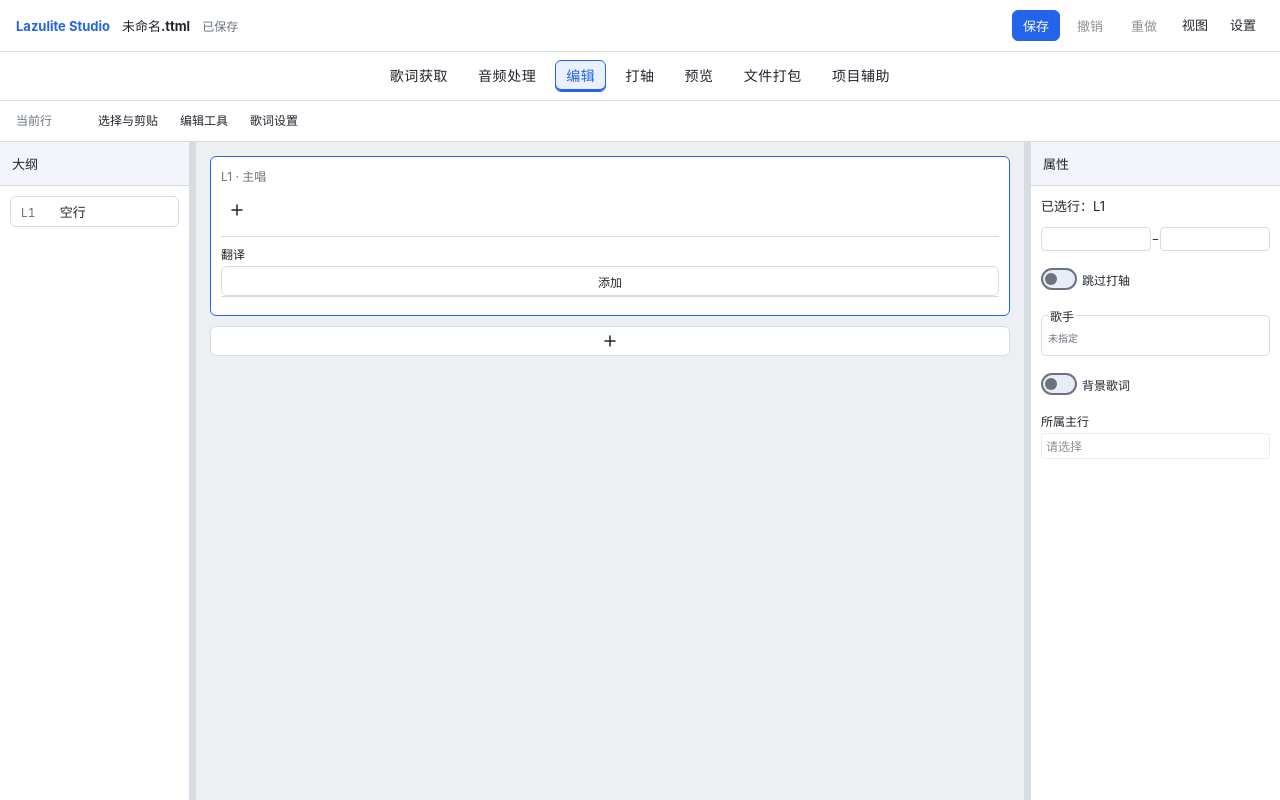
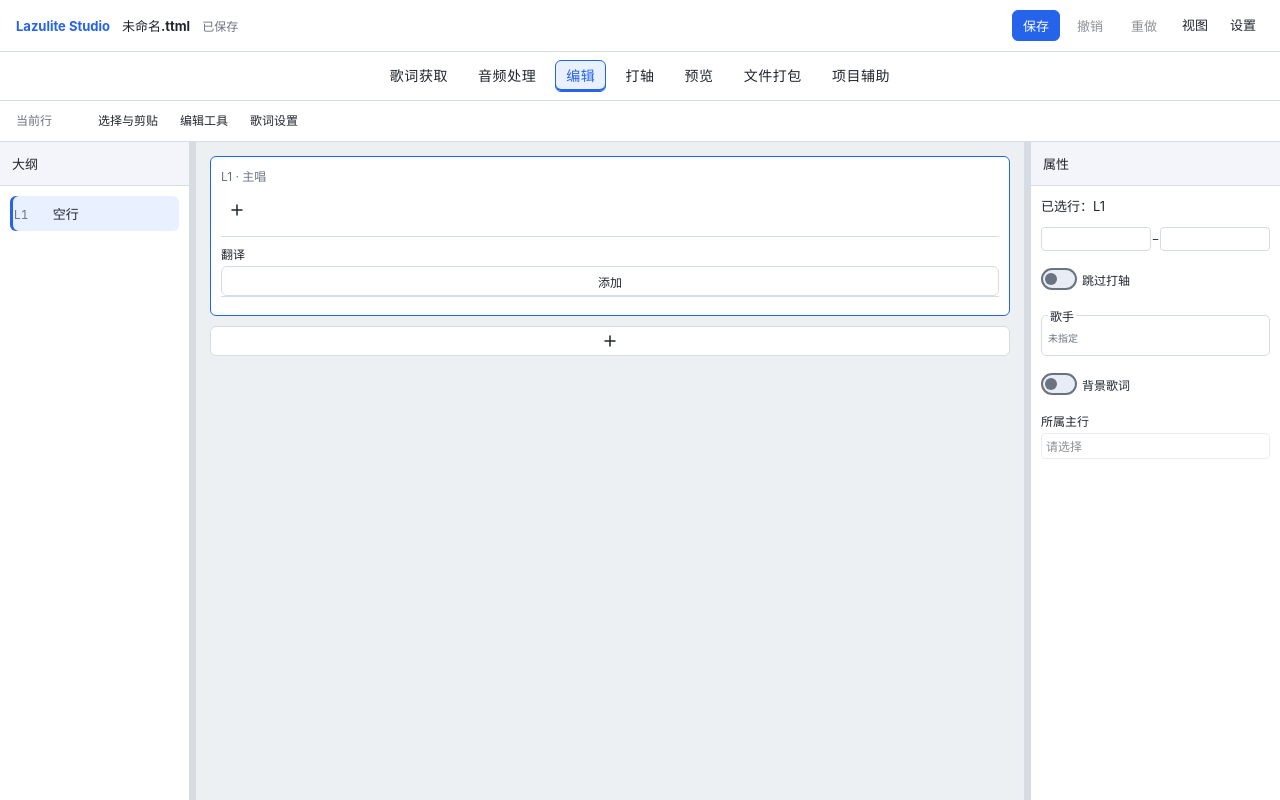
Before and after one commit to zet-wu/Lazulite-studio, a React (Vite) app in the folder frontend/: page /editor in a window 1280 px wide. Built offline with nearby package versions, Linux system fonts and the light colour scheme; what opencc-js would draw is missing.

Commit message:
明确大纲多选状态并移除行边框

```diff
--- a/frontend/src/features/editor/OutlineRow.tsx
+++ b/frontend/src/features/editor/OutlineRow.tsx
@@ -5,7 +5,7 @@ import styles from './semantic-editor.module.css';
 // Outline clicks are delegated by the pane; unchanged rows keep their rendered content.
 export const OutlineRow = memo(function OutlineRow({ line, ordinal, selected, placeholder }: { line: LyricLine; ordinal: number | undefined; selected: boolean; placeholder?: boolean }) {
   return <div className={styles.outlineRow} data-line-id={line.id} data-drag-placeholder={placeholder ? '' : undefined}>
-    <button data-role="secondary" data-outline-drag className={selected ? styles.selected : ''}>
+    <button data-role="secondary" data-outline-drag aria-pressed={selected} className={selected ? styles.selected : ''}>
       <span className={styles.outlineNumber}>L{ordinal}</span><span className={styles.outlineText}>{line.backgroundOf && <small>背景 </small>}{lineText(line) || '空行'}</span>
     </button>
   </div>;
--- a/frontend/src/features/editor/semantic-editor.module.css
+++ b/frontend/src/features/editor/semantic-editor.module.css
@@ -25,8 +25,8 @@
 .inspector { border-right: 0; border-left: 1px solid var(--line); }
 .outline h2, .inspector h2 { flex: none; font-size: 13px; margin: 0; padding: 12px; border-bottom: 1px solid var(--line); background: var(--surface-container); }
 .outlineRow { display: flex; align-items: flex-start; height: 32px; }
-.outlineRow > button { flex: 1; min-width: 0; text-align: left; border: 0; background: transparent; color: var(--ink); padding: 8px 4px; overflow-wrap: anywhere; }
-.outlineRow > button.selected { background: var(--blue-soft); }
+.outlineRow > button[data-role][data-role] { flex: 1; min-width: 0; text-align: left; border: 0; background: transparent; color: var(--ink); padding: 8px 4px; overflow-wrap: anywhere; }
+.outlineRow > button[data-role][aria-pressed="true"] { background: var(--blue-soft); box-shadow: inset 3px 0 var(--blue); color: var(--ink); }
 .canvas { display: grid; grid-template-rows: minmax(0, 1fr); padding: 14px; min-width: 0; min-height: 0; overflow: hidden; }
 .lyricScroller { min-width: 0; min-height: 0; overflow-y: auto; overscroll-behavior: contain; }
 .virtualContent { position: relative; width: 100%; }
@@ -159,7 +159,7 @@
 .rubyGenerationChoices { max-height: 18dvh; overflow-y: auto; align-content: flex-start; }
 
 .panelBody { min-height: 0; min-width: 0; overflow-y: auto; overscroll-behavior: contain; padding: 10px; }
-.outlineRow > button { display: grid; grid-template-columns: 4ch minmax(0, 1fr); gap: 6px; align-items: baseline; border-radius: var(--control-radius); }
+.outlineRow > button[data-role][data-role] { display: grid; grid-template-columns: 4ch minmax(0, 1fr); gap: 6px; align-items: baseline; border-radius: var(--control-radius); }
 .outlineNumber { color: var(--muted); font-size: var(--label-size); font-variant-numeric: tabular-nums; }
 .outlineText { overflow: hidden; text-overflow: ellipsis; white-space: nowrap; font-size: var(--body-size); }
 .outlineText:has(small) { padding-left: 8px; }
```
